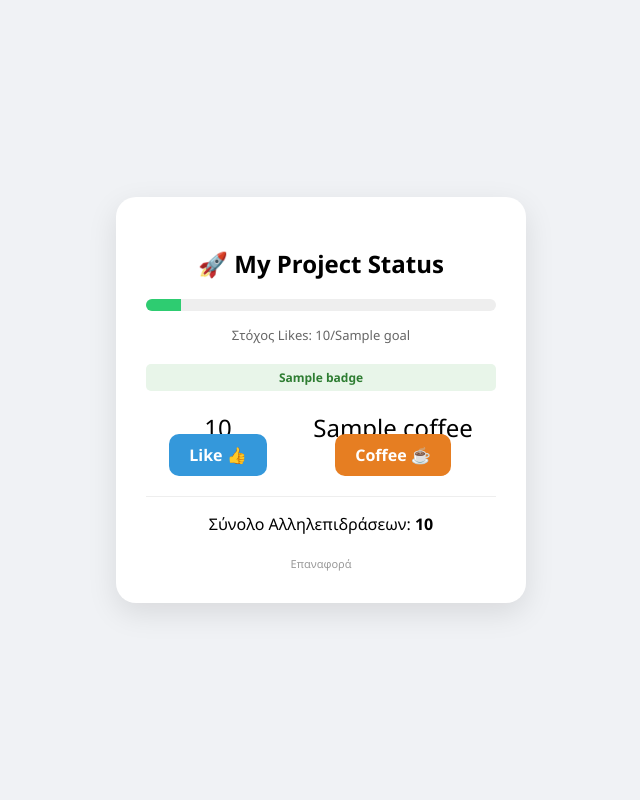
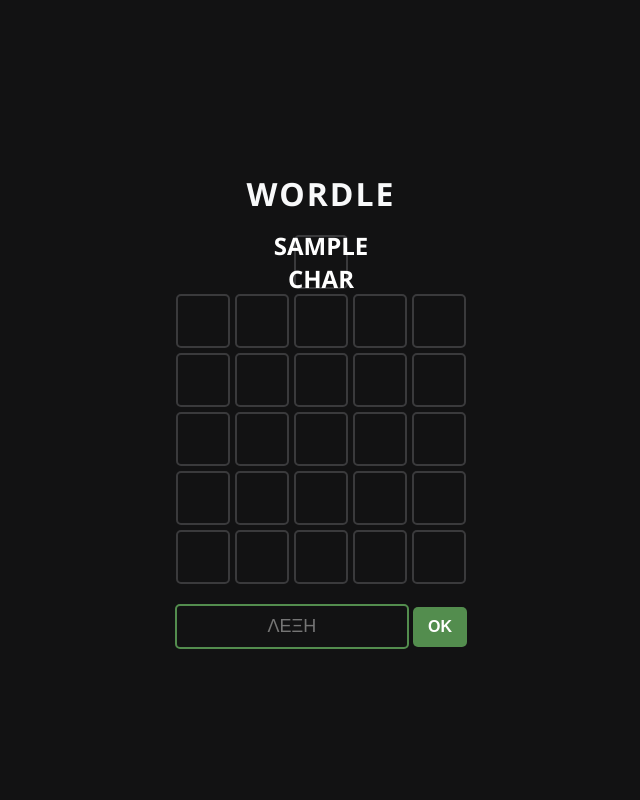
Before and after one commit to nikkar1985/flask, a Flask app: template templates/index.html in a window 1280 px wide. Shown: the whole page, without its empty margins (319-959 px from the left). Run offline with Flask 3, Linux system fonts and the light colour scheme; the template is opened without the code that fills it: most values are stand-ins (such as "Sample title", 1, 10 or a date in 2020).

Commit message:
Update index.html

```diff
--- a/templates/index.html
+++ b/templates/index.html
@@ -3,73 +3,97 @@
 <head>
     <meta charset="UTF-8">
     <meta name="viewport" content="width=device-width, initial-scale=1.0">
-    <title>Interactive Dashboard</title>
+    <title>Flask Wordle</title>
     <style>
         body {
             font-family: 'Segoe UI', sans-serif;
-            background-color: #f0f2f5;
-            display: flex; justify-content: center; align-items: center; min-height: 100vh; margin: 0;
+            background-color: #121213; color: white;
+            display: flex; justify-content: center; align-items: center;
+            min-height: 100vh; margin: 0;
         }
-        .card {
-            background: white; padding: 30px; border-radius: 20px;
-            box-shadow: 0 10px 30px rgba(0,0,0,0.1); width: 350px; text-align: center;
+        .container { text-align: center; width: 350px; }
+        h1 { color: #f8f9fa; letter-spacing: 2px; margin-bottom: 20px; }
+
+        /* Το Grid του Wordle */
+        .grid { display: flex; flex-direction: column; gap: 5px; margin-bottom: 20px; }
+        .row { display: flex; justify-content: center; gap: 5px; }
+        .tile {
+            width: 50px; height: 50px; border: 2px solid #3a3a3c;
+            display: flex; justify-content: center; align-items: center;
+            font-size: 24px; font-weight: bold; text-transform: uppercase;
+            border-radius: 5px;
         }
-        .progress-container {
-            background: #eee; border-radius: 10px; height: 12px; margin: 15px 0; overflow: hidden;
+
+        /* Χρώματα για τις καταστάσεις */
+        .correct { background-color: #538d4e; border-color: #538d4e; }
+        .present { background-color: #b59f3b; border-color: #b59f3b; }
+        .absent { background-color: #3a3a3c; border-color: #3a3a3c; }
+
+        input[type="text"] {
+            width: 60%; padding: 10px; border: 2px solid #3a3a3c; background: #121213;
+            color: white; font-size: 18px; text-align: center; border-radius: 5px; outline: none;
+            text-transform: uppercase;
         }
-        .progress-bar {
-            background: #2ecc71; height: 100%; width: {{ progress }}%; transition: 0.5s;
+        input[type="text"]:focus { border-color: #538d4e; }
+        button {
+            padding: 11px 15px; background: #538d4e; color: white; border: none;
+            font-weight: bold; border-radius: 5px; cursor: pointer; font-size: 16px;
         }
-        .badge-container {
-            margin: 20px 0; display: flex; flex-direction: column; gap: 5px;
+        button:hover { background: #43733f; }
+
+        .message { margin-top: 20px; font-size: 18px; font-weight: bold; }
+        .error { color: #e74c3c; font-size: 14px; margin-bottom: 10px; }
+        .btn-reset {
+            display: inline-block; margin-top: 15px; padding: 8px 15px;
+            background: #3a3a3c; color: white; text-decoration: none; border-radius: 5px; font-size: 14px;
         }
-        .badge {
-            background: #e8f5e9; color: #2e7d32; padding: 5px; border-radius: 5px; font-size: 12px; font-weight: bold;
-        }
-        .btn-group { display: flex; justify-content: space-around; margin-top: 20px; }
-        .btn {
-            text-decoration: none; color: white; padding: 10px 20px; border-radius: 10px; font-weight: bold; transition: 0.3s;
-        }
-        .btn-like { background: #3498db; }
-        .btn-coffee { background: #e67e22; }
-        .btn:hover { transform: translateY(-3px); box-shadow: 0 5px 15px rgba(0,0,0,0.1); }
+        .btn-reset:hover { background: #4a4a4c; }
     </style>
 </head>
 <body>
 
-    <div class="card">
-        <h2>🚀 My Project Status</h2>
+    <div class="container">
+        <h1>WORDLE</h1>
 
-        <div class="progress-container">
-            <div class="progress-bar"></div>
-        </div>
-        <p style="font-size: 13px; color: #666;">Στόχος Likes: {{ likes }}/{{ goal }}</p>
+        <div class="grid">
+            {% for attempt in attempts %}
+                <div class="row">
+                    {% for char, status in attempt %}
+                        <div class="tile {{ status }}">{{ char }}</div>
+                    {% endfor %}
+                </div>
+            {% endfor %}
 
-        <div class="badge-container">
-            {% for b in badges %}
-                <div class="badge">{{ b }}</div>
+            {% for _ in range(6 - attempts|length) %}
+                <div class="row">
+                    <div class="tile"></div>
+                    <div class="tile"></div>
+                    <div class="tile"></div>
+                    <div class="tile"></div>
+                    <div class="tile"></div>
+                </div>
             {% endfor %}
         </div>
 
-        <div class="btn-group">
-            <div>
-                <div style="font-size: 24px;">{{ likes }}</div>
-                <a href="/action/likes" class="btn btn-like">Like 👍</a>
-            </div>
-            <div>
-                <div style="font-size: 24px;">{{ coffee }}</div>
-                <a href="/action/coffee_cups" class="btn btn-coffee">Coffee ☕</a>
-            </div>
-        </div>
-
-        <hr style="margin-top: 30px; border: 0; border-top: 1px solid #eee;">
-        <p>Σύνολο Αλληλεπιδράσεων: <strong>{{ likes + coffee }}</strong></p>
-
-        {% if (likes + coffee) == 0 %}
-            <p style="color: #e74c3c; font-size: 12px;">Κάνε το πρώτο κλικ!</p>
+        {% if error %}
+            <p class="error">{{ error }}</p>
         {% endif %}
 
-        <a href="/reset" style="font-size: 11px; color: #999; text-decoration: none;">Επαναφορά</a>
+        {% if not game_over %}
+            <form method="POST">
+                <input type="text" name="guess" maxlength="5" placeholder="ΛΕΞΗ" autofocus required>
+                <button type="submit">OK</button>
+            </form>
+        {% else %}
+            <div class="message">
+                {% if won %}
+                    <p style="color: #538d4e;">🏆 Συγχαρητήρια! Το βρήκες!</p>
+                {% else %}
+                    <p style="color: #e74c3c;">❌ Έχασες! Η λέξη ήταν: {{ secret_word }}</p>
+                {% endif %}
+                <a href="/reset" class="btn-reset">Παίξε Ξανά</a>
+            </div>
+        {% endif %}
     </div>
 
 </body>
```
